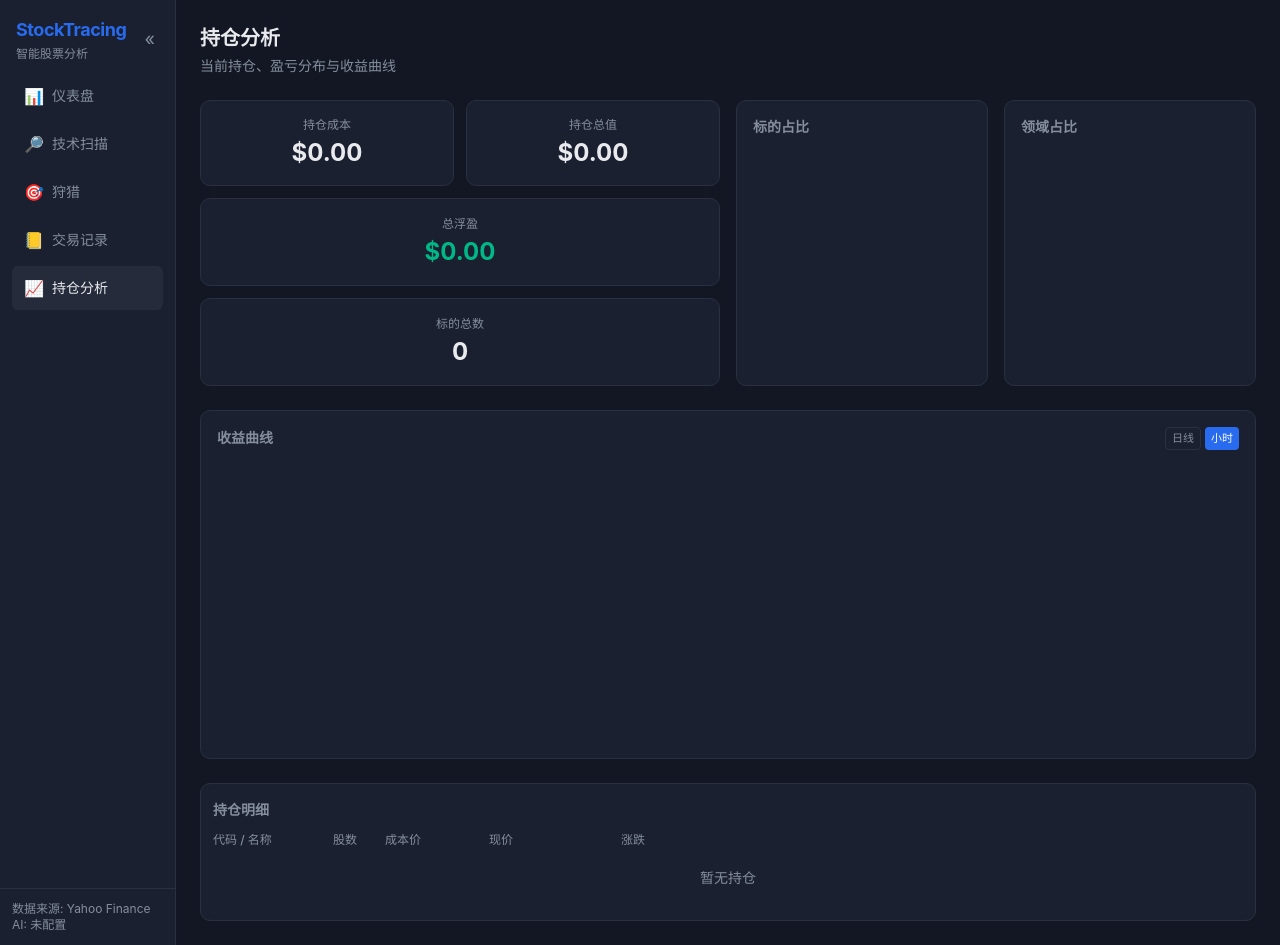
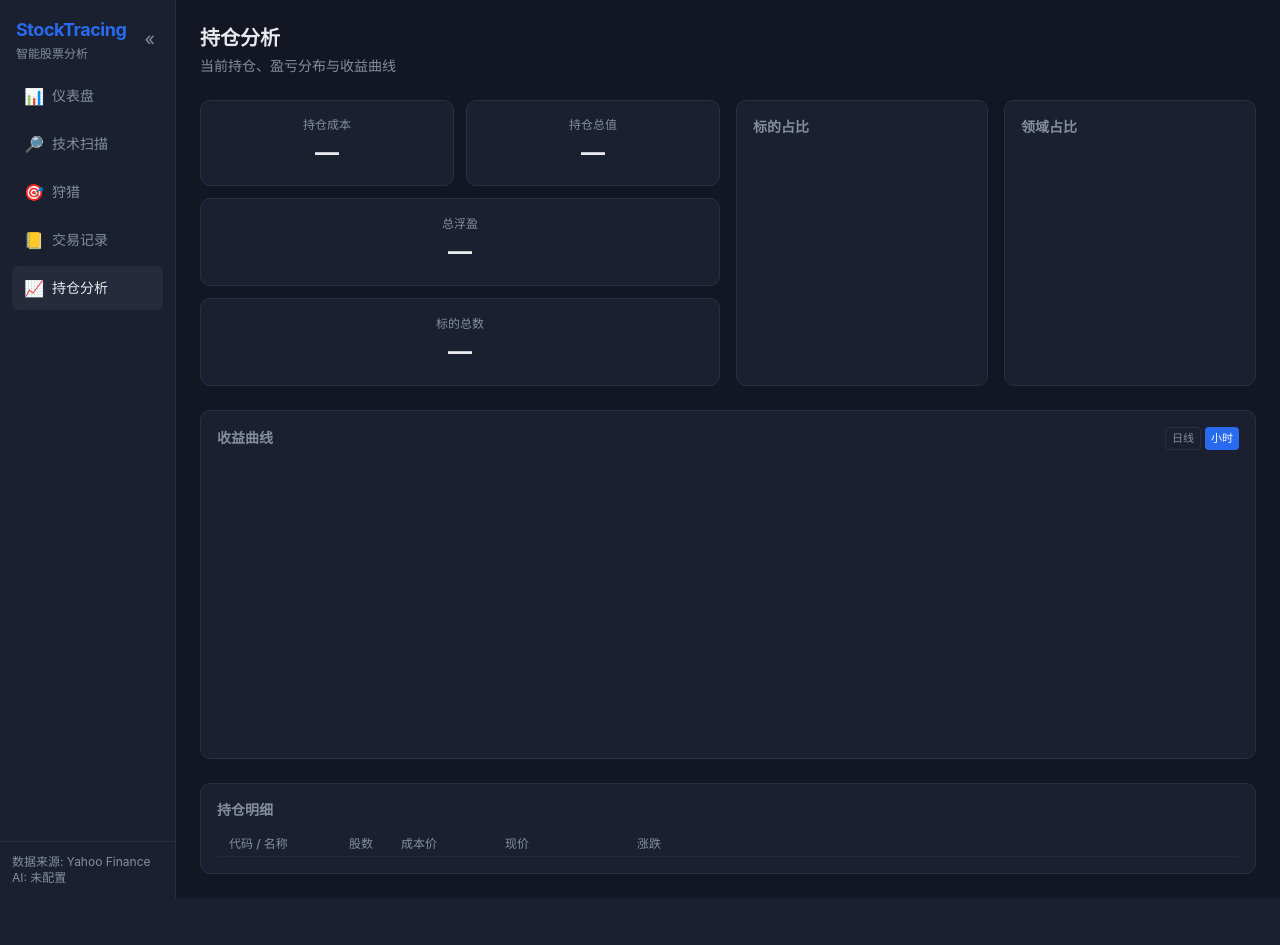
Before and after one commit to RESBI/StockTracing, a FastAPI app: page /portfolio in a window 1280 px wide. After the commit the page ends 898 px from the top, so only its background shows below. Run offline with FastAPI, Linux system fonts and the light colour scheme; data that the repository does not hold is empty; a map, chart or similar area stays blank; some libraries are stand-ins or nearby versions.

Commit message:
Move header into holdings-detail container to guarantee alignment

```diff
--- a/frontend/templates/portfolio.html
+++ b/frontend/templates/portfolio.html
@@ -42,16 +42,17 @@
     </div>
 
     <!-- Holdings detail -->
-    <div class="card px-3 py-4">
+    <div class="card p-4">
         <h3 class="text-sm font-semibold text-mute mb-3">持仓明细</h3>
-        <div class="flex items-center mb-1 text-xs text-mute font-medium">
-            <span class="w-24 shrink-0">代码 / 名称</span>
-            <span class="w-16 shrink-0 text-center ml-1">股数</span>
-            <span class="w-24 shrink-0 ml-2">成本价</span>
-            <span class="w-24 shrink-0 ml-2">现价</span>
-            <span class="w-20 shrink-0 text-center ml-2">涨跌</span>
+        <div id="holdings-detail" class="space-y-1.5">
+            <div class="flex items-center px-3 py-1 text-xs text-mute font-medium border-b border-bord/50" id="holdings-header">
+                <span class="w-24 shrink-0">代码 / 名称</span>
+                <span class="w-16 shrink-0 text-center ml-1">股数</span>
+                <span class="w-24 shrink-0 ml-2">成本价</span>
+                <span class="w-24 shrink-0 ml-2">现价</span>
+                <span class="w-20 shrink-0 text-center ml-2">涨跌</span>
+            </div>
         </div>
-        <div id="holdings-detail" class="space-y-1.5"></div>
     </div>
 </div>
 {% endblock %}
@@ -102,19 +103,32 @@ function renderPies(data){
 
 function renderHoldings(holdings){
     var c=document.getElementById('holdings-detail');
-    if(!holdings.length){c.innerHTML='<p class="text-mute text-sm text-center py-4">暂无持仓</p>';return;}
-    c.innerHTML=holdings.map(function(h){
+    var header=document.getElementById('holdings-header');
+    if(!holdings.length){
+        if(header)header.style.display='none';
+        c.querySelectorAll('.holding-card').forEach(function(el){el.remove()});
+        c.insertAdjacentHTML('beforeend','<p class="text-mute text-sm text-center py-4">暂无持仓</p>');
+        return;
+    }
+    if(header)header.style.display='flex';
+    // Remove old cards, keep header
+    c.querySelectorAll('.holding-card').forEach(function(el){el.remove()});
+    c.querySelectorAll('.text-mute.text-sm.text-center').forEach(function(el){el.remove()});
+    var html='';
+    holdings.forEach(function(h){
         var cost=h.open_price*h.quantity;
         var val=h.current_price*h.quantity;
         var chgPct=((h.current_price-h.open_price)/h.open_price*100);
-        return '<div class="card px-3 py-2 bg-[#151b28]"><div class="flex items-center">'+
+        html+='<div class="holding-card card px-3 py-2 bg-[#151b28] mt-1.5"><div class="flex items-center">'+
             '<div class="w-24 shrink-0 leading-tight"><span class="font-bold text-sm block">'+h.symbol+'</span><span class="text-mute text-[10px] block">'+(h.direction==='long'?'做多':'做空')+'</span></div>'+
             '<span class="w-16 shrink-0 text-center text-base font-bold ml-1">'+h.quantity+'</span>'+
             '<div class="w-24 shrink-0 leading-tight ml-2"><div class="font-medium text-sm">$'+h.open_price.toFixed(2)+'</div><div class="text-[11px] text-mute">$'+cost.toFixed(2)+'</div></div>'+
             '<div class="w-24 shrink-0 leading-tight ml-2"><div class="'+(h.pnl>=0?'up':'down')+' font-medium text-sm">$'+h.current_price.toFixed(2)+'</div><div class="'+(val>=cost?'up':'down')+' text-[11px]">$'+val.toFixed(2)+'</div></div>'+
             '<div class="w-20 shrink-0 text-center text-xs ml-2"><span class="'+(chgPct>=0?'up':'down')+'">'+(chgPct>=0?'+':'')+chgPct.toFixed(2)+'%</span></div>'+
         '</div></div>';
-    }).join('');
+    });
+    c.insertAdjacentHTML('beforeend',html);
+}
 }
 
 function renderPnlCurve(curve){
```
